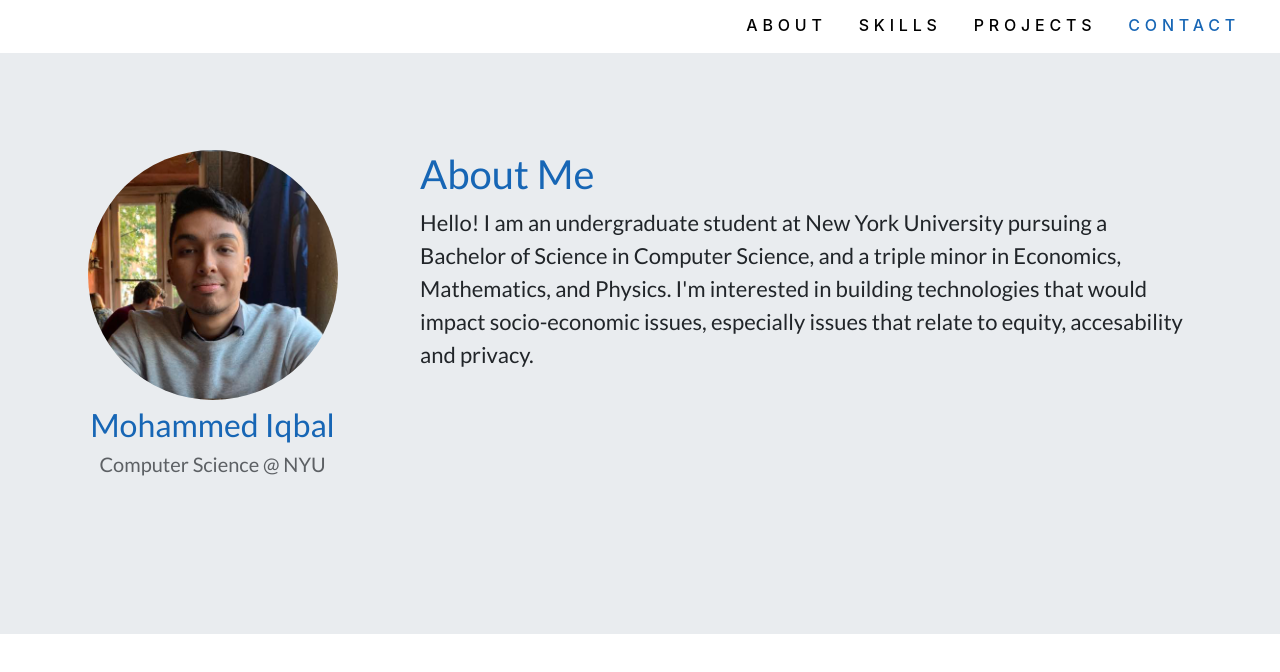
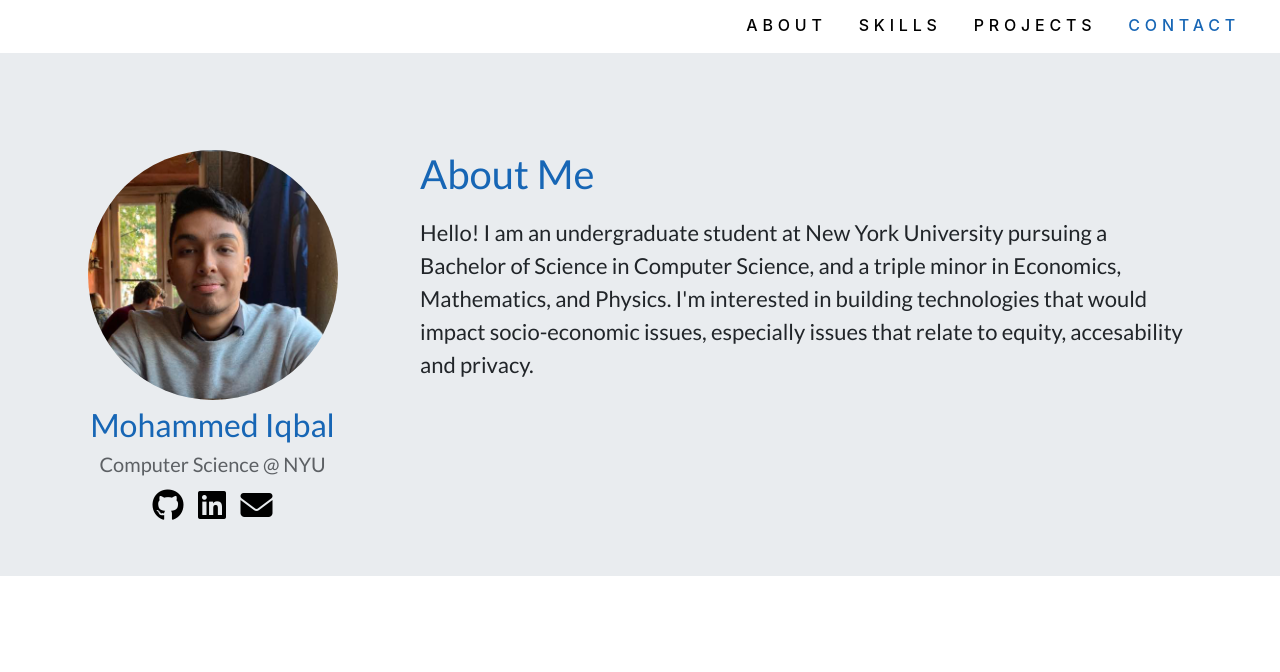
Before and after one commit to MZI207/mzi207.github.io, a plain HTML site: page index.html in a window 1280 px wide. Drawn offline with nearby package versions, Linux system fonts and the light colour scheme.

Commit message:
Social Media Links

```diff
--- a/css/main.css
+++ b/css/main.css
@@ -14,7 +14,7 @@ body{
     background-color: #ffffff;
 }
 .navbar-toggler-icon{
-    background-color: #000000!important;
+    background-color: #1766B5!important;
 }
 .navbar-nav li{
     padding-right: 1rem;
@@ -30,7 +30,7 @@ body{
     color:#1766B5!important;
 }
 .about-offset{
-    padding: 150px 0px 150px 0px;
+    padding: 150px 0px 50px 0px;
     background-color: #E9ECEF;
 }
 h1{
@@ -38,6 +38,7 @@ h1{
     font-size: 48px;
     color: #1766B5;
     font-weight: bold;
+    padding-bottom: 10px;
 }
 h2{
     font-family: "Lato", sans-serif;
@@ -70,3 +71,11 @@ p{
 .about-me{
     padding-left: 50px;
 }
+.social-media i{
+    font-size: 32px;
+    margin: 5px;
+    color: #000000;
+}
+.social-media i:hover{
+    color: #1766B5;
+}
--- a/index.html
+++ b/index.html
@@ -7,6 +7,8 @@
     <!-- Using bootstrap framework -->
     <link href="css/main.css" rel="stylesheet" type="text/css">
     <link href="css/bootstrap.min.css" rel="stylesheet" type="text/css">
+    <script src="https://kit.fontawesome.com/ef91e1fd68.js" crossorigin="anonymous"></script>
+
 
     <title>Mohammed Iqbal</title>
   </head>
@@ -45,7 +47,12 @@
               <div class="profile-pic"></div>
               <h2> Mohammed Iqbal </h2>
               <h3> Computer Science @ NYU</h3>
-
+              <!-- Social Media Links-->
+              <div class="social-media">
+                <a href="https://github.com/mzi207" target="_blank"><i class="fab fa-github"></i> </a>
+                <a href="https://www.linkedin.com/in/mohammed-iqbal-b26ba214b/" target="_blank"><i class="fab fa-linkedin"></i><a href="" target="_blank"></a>
+                <a href="mailto: mzi207@nyu.edu" target="_blank"><i class="fas fa-envelope"></i></a>
+              </div>
             </div>
           </div>
           <div class="col-lg-9">
```
